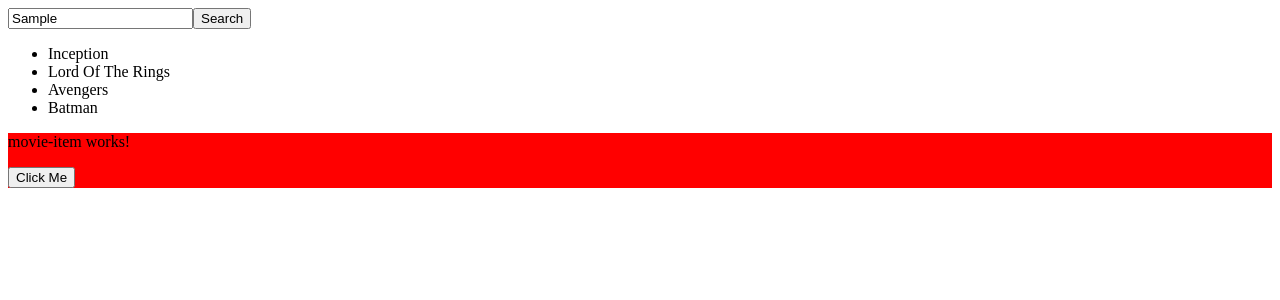
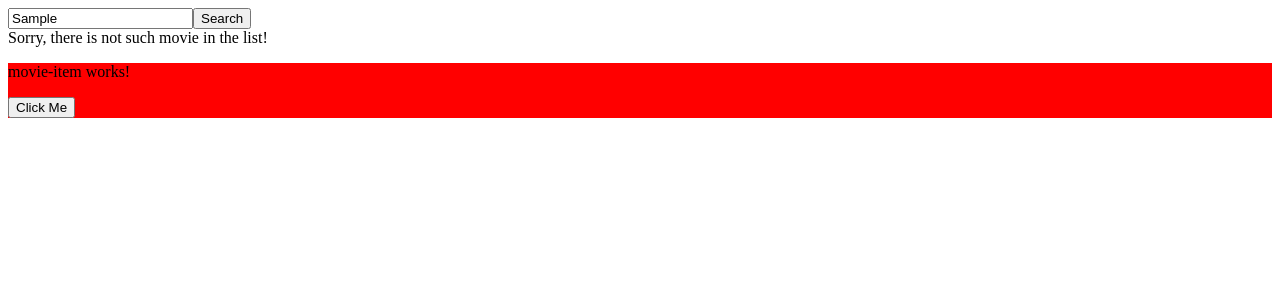
Before and after one commit to GeorgeMikelis/Arhs-Angular-Academy, an Angular app in the folder angular-academy/: page / in a window 1280 px wide. Both pictures are taken after typing "Sample" into the empty fields and a click on the button "Search". Shown: the top 300 px of the page. Built offline with nearby package versions, Linux system fonts and the light colour scheme.

Commit message:
tasksForHomeworkDone

```diff
--- a/angular-academy/src/app/app.component.html
+++ b/angular-academy/src/app/app.component.html
@@ -1,7 +1,8 @@
 <input #input />
-<button type="button" (click)="onSearch(input.value)">Search</button>
+<button type="button" (click)="userInput.emit(input.value)">Search</button>
 
 <app-movies-list
+  [movieToSearch]="input.value"
   (movieSelected)="selectedMovieTitle = $event"
   (buttonWasClicked)="buttonWasClicked = $event"
 ></app-movies-list>
--- a/angular-academy/src/app/app.component.ts
+++ b/angular-academy/src/app/app.component.ts
@@ -1,4 +1,4 @@
-import { Component, Input } from '@angular/core';
+import { Component, EventEmitter, Input, Output } from '@angular/core';
 
 @Component({
   selector: 'app-root',
@@ -7,16 +7,13 @@ import { Component, Input } from '@angular/core';
 })
 export class AppComponent {
   title = 'angular-academy';
-  userInput: string;
+
+  @Output()
+  userInput = new EventEmitter<any>();
 
   @Input()
   selectedMovieTitle: string;
 
   @Input()
   buttonWasClicked: boolean;
-
-  onSearch(eventData: any) {
-    console.log(eventData);
-    this.userInput = eventData;
-  }
 }
--- a/angular-academy/src/app/movies/movies-list/movies-list.component.html
+++ b/angular-academy/src/app/movies/movies-list/movies-list.component.html
@@ -1,12 +1,29 @@
-<ul >
+<ul *ngIf="!_movieToSearch">
   <li *ngFor="let movie of movies " (click)="movieSelected.emit(movie.title)" appMovieHighlighter>
     {{ movie.title }}
   </li>
 </ul>
 
+<div *ngIf="_movieToSearch && movieFound">
+  <ul>
+    <li (click)="movieSelected.emit(_movieToSearch)" appMovieHighlighter>
+        {{ _movieToSearch}}
+    </li>
+  </ul>
+</div>
+
+<div *ngIf="_movieToSearch && !movieFound">
+  Sorry, there is not such movie in the list!
+</div>
+
+
+
+
 <app-movie-item (buttonClicked)="buttonClicked = $event"></app-movie-item>
 
 {{ buttonClicked }}
+
+{{ movieToSearch }}
 
 <div *ngIf="buttonClicked">
   <hr/>
--- a/angular-academy/src/app/movies/movies-list/movies-list.component.ts
+++ b/angular-academy/src/app/movies/movies-list/movies-list.component.ts
@@ -14,6 +14,9 @@ import { Movie } from './movie';
 })
 export class MoviesListComponent implements OnInit {
   private _buttonClicked: boolean;
+  public _movieToSearch: string;
+
+  movieFound: boolean = false;
 
   movies: Movie[] = [
     { title: 'Inception' },
@@ -23,12 +26,22 @@ export class MoviesListComponent implements OnInit {
   ];
 
   @Input()
-  set buttonClicked(value: boolean){
+  set buttonClicked(value: boolean) {
     this._buttonClicked = value;
     this.buttonWasClicked.emit(value);
   }
   get buttonClicked(): boolean {
    return this._buttonClicked;
+  }
+
+  @Input()
+  set movieToSearch(value: string) {
+    this._movieToSearch = value;
+    for (let movie of this.movies) {
+      if (movie.title.toUpperCase() === this._movieToSearch.toUpperCase()) {
+        this.movieFound = true;
+      }
+    }
   }
 
   @Output()
```
